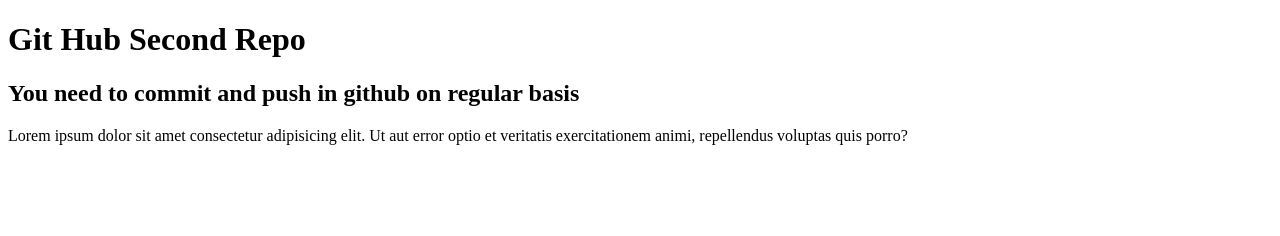
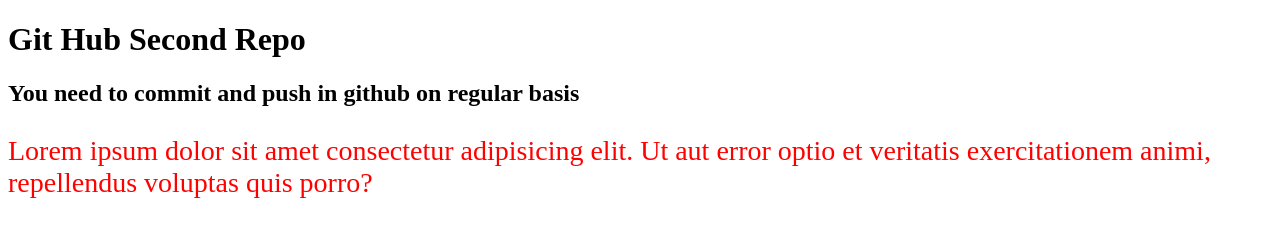
Before and after one commit to wahidalam91/second-repo, a plain HTML site: page index.html in a window 1280 px wide. Drawn offline with Linux system fonts and the light colour scheme.

Commit message:
css file added

```diff
--- a/index.html
+++ b/index.html
@@ -5,6 +5,7 @@
     <meta http-equiv="X-UA-Compatible" content="IE=edge">
     <meta name="viewport" content="width=device-width, initial-scale=1.0">
     <title>second-repo</title>
+    <link rel="stylesheet" href="style.css">
 </head>
 <body>
     <h1>Git Hub Second Repo</h1>
--- /dev/null
+++ b/style.css
@@ -0,0 +1,4 @@
+p{
+    color: red;
+    font-size: 28px;
+}
```
